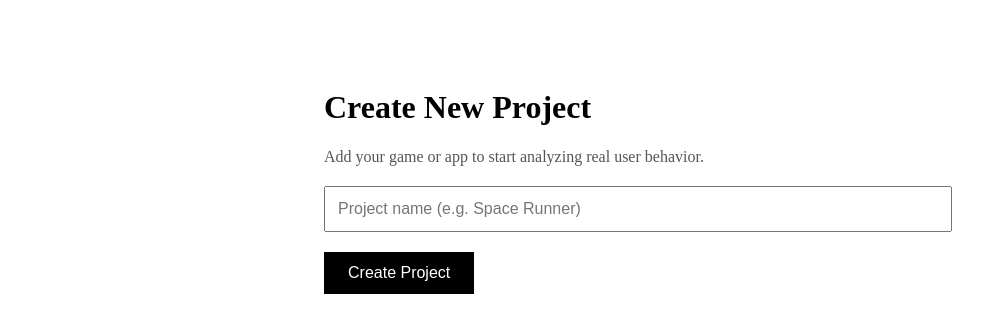
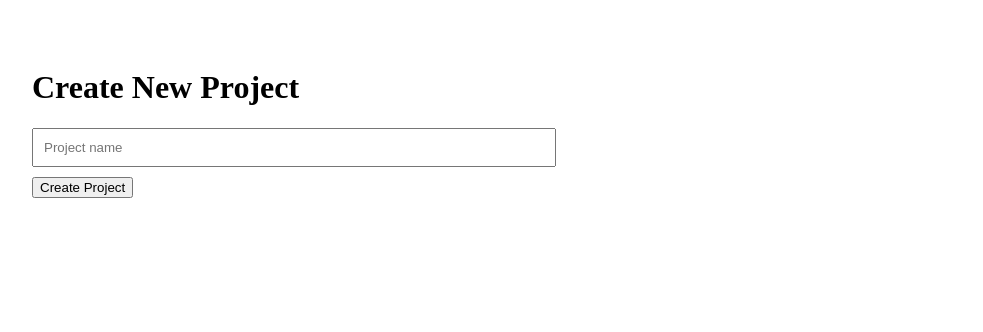
Before and after one commit to ashish98765/launchsense, a Next.js app in the folder frontend/: page /new in a window 1280 px wide. Shown: the top 332 px of the page, without its empty margins (16-999 px from the left). Built offline with nearby package versions, Linux system fonts and the light colour scheme.

Commit message:
Update new.js

```diff
--- a/frontend/pages/new.js
+++ b/frontend/pages/new.js
@@ -8,10 +8,7 @@ export default function NewProject() {
   const router = useRouter();
 
   const createProject = async () => {
-    if (!name.trim()) {
-      setError("Project name required");
-      return;
-    }
+    if (!name) return setError("Project name required");
 
     setLoading(true);
     setError("");
@@ -22,14 +19,15 @@ export default function NewProject() {
         {
           method: "POST",
           headers: { "Content-Type": "application/json" },
-          body: JSON.stringify({ name })
+          body: JSON.stringify({ name }),
         }
       );
 
       const json = await res.json();
       if (!res.ok) throw new Error(json.error || "Failed");
 
-      router.push(`/project/${json.game_id}`);
+      // 🔴 IMPORTANT REDIRECT
+      router.push(`/dashboard/${json.game_id}`);
     } catch (err) {
       setError(err.message);
     } finally {
@@ -38,43 +36,21 @@ export default function NewProject() {
   };
 
   return (
-    <div style={{ padding: 60, maxWidth: 600, margin: "0 auto" }}>
+    <div style={{ padding: 40, maxWidth: 500 }}>
       <h1>Create New Project</h1>
 
-      <p style={{ color: "#555", marginBottom: 20 }}>
-        Add your game or app to start analyzing real user behavior.
-      </p>
-
       <input
-        placeholder="Project name (e.g. Space Runner)"
         value={name}
         onChange={(e) => setName(e.target.value)}
-        style={{
-          width: "100%",
-          padding: 12,
-          fontSize: 16,
-          marginBottom: 20
-        }}
+        placeholder="Project name"
+        style={{ width: "100%", padding: 10, marginBottom: 10 }}
       />
 
-      {error && (
-        <p style={{ color: "red", marginBottom: 10 }}>{error}</p>
-      )}
-
-      <button
-        onClick={createProject}
-        disabled={loading}
-        style={{
-          padding: "12px 24px",
-          fontSize: 16,
-          background: "#000",
-          color: "#fff",
-          border: "none",
-          cursor: "pointer"
-        }}
-      >
+      <button onClick={createProject} disabled={loading}>
         {loading ? "Creating..." : "Create Project"}
       </button>
+
+      {error && <p style={{ color: "red" }}>{error}</p>}
     </div>
   );
 }
```
